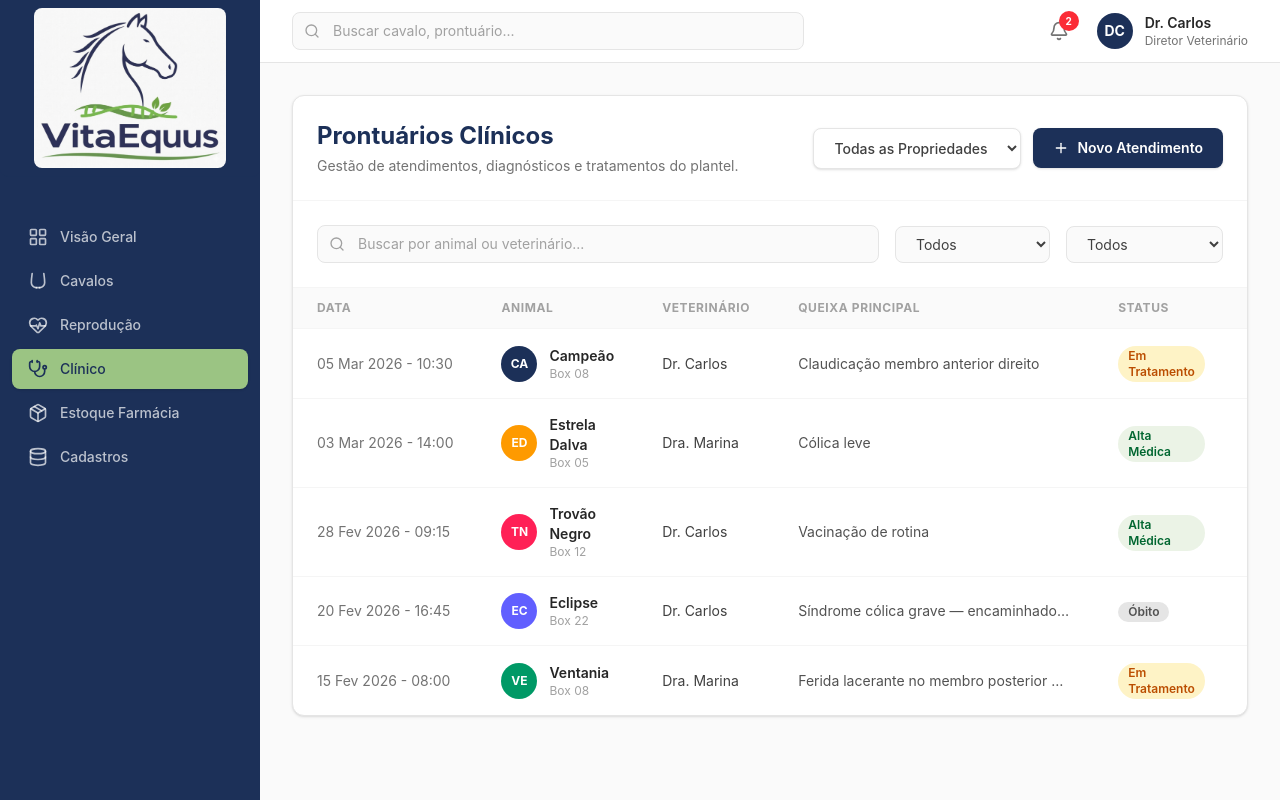
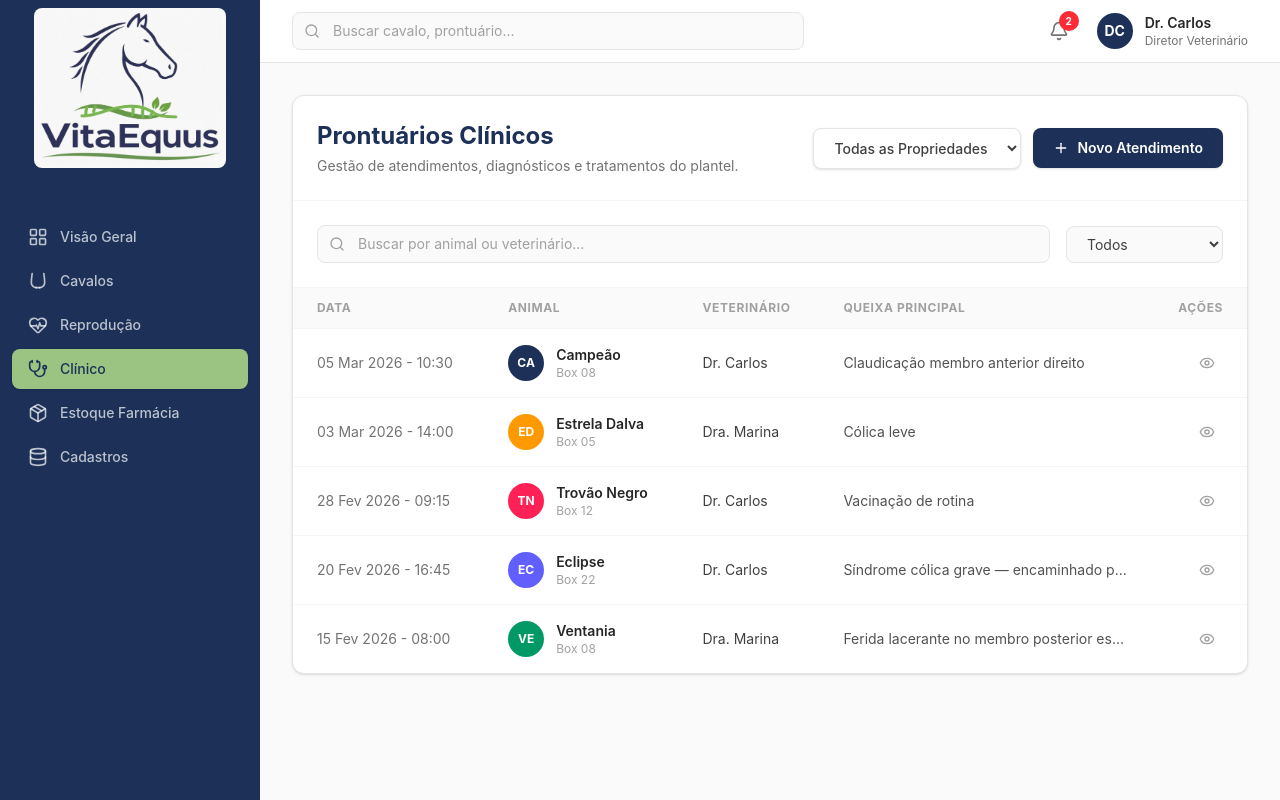
Before and after one commit to diogobrasil/vitta-equus-front, a React (Vite) app: page /clinico in a window 1280 px wide. Built offline with nearby package versions, Linux system fonts and the light colour scheme.

Commit message:
refactor: Removing status and editing Clinical Records

```diff
--- a/src/pages/ProntuariosClinicos.tsx
+++ b/src/pages/ProntuariosClinicos.tsx
@@ -1,10 +1,8 @@
 import { useState } from "react";
 import { useNavigate } from "react-router-dom";
-import { Search, Plus, Eye, Edit } from "lucide-react";
+import { Search, Plus, Eye } from "lucide-react";
 
 /* ─────────────────────── Tipos ─────────────────────── */
-
-type StatusAtendimento = "em_tratamento" | "alta" | "obito";
 
 interface AtendimentoSummary {
     id: number;
@@ -14,7 +12,6 @@ interface AtendimentoSummary {
     avatar: string;
     veterinario: string;
     queixa: string;
-    status: StatusAtendimento;
     propriedade: string;
 }
 
@@ -29,7 +26,6 @@ const MOCK_ATENDIMENTOS: AtendimentoSummary[] = [
         avatar: "CA",
         veterinario: "Dr. Carlos",
         queixa: "Claudicação membro anterior direito",
-        status: "em_tratamento",
         propriedade: "Fazenda Esperança",
     },
     {
@@ -40,7 +36,6 @@ const MOCK_ATENDIMENTOS: AtendimentoSummary[] = [
         avatar: "ED",
         veterinario: "Dra. Marina",
         queixa: "Cólica leve",
-        status: "alta",
         propriedade: "Haras Boa VistaLTDA",
     },
     {
@@ -51,7 +46,6 @@ const MOCK_ATENDIMENTOS: AtendimentoSummary[] = [
         avatar: "TN",
         veterinario: "Dr. Carlos",
         queixa: "Vacinação de rotina",
-        status: "alta",
         propriedade: "Fazenda Esperança",
     },
     {
@@ -62,7 +56,6 @@ const MOCK_ATENDIMENTOS: AtendimentoSummary[] = [
         avatar: "EC",
         veterinario: "Dr. Carlos",
         queixa: "Síndrome cólica grave — encaminhado para cirurgia",
-        status: "obito",
         propriedade: "Haras Boa VistaLTDA",
     },
     {
@@ -73,24 +66,11 @@ const MOCK_ATENDIMENTOS: AtendimentoSummary[] = [
         avatar: "VE",
         veterinario: "Dra. Marina",
         queixa: "Ferida lacerante no membro posterior esquerdo",
-        status: "em_tratamento",
         propriedade: "Fazenda Esperança",
     },
 ];
 
 /* ─────────────────────── Helpers visuais ─────────────────────── */
-
-const STATUS_BADGE: Record<StatusAtendimento, string> = {
-    em_tratamento: "bg-amber-100 text-amber-700",
-    alta: "bg-brand-green/20 text-green-800",
-    obito: "bg-neutral-200 text-neutral-600",
-};
-
-const STATUS_LABEL: Record<StatusAtendimento, string> = {
-    em_tratamento: "Em Tratamento",
-    alta: "Alta Médica",
-    obito: "Óbito",
-};
 
 const AVATAR_COLORS = [
     "bg-brand-blue",
@@ -106,7 +86,6 @@ export default function ProntuariosClinicos() {
     const navigate = useNavigate();
     const [busca, setBusca] = useState("");
     const [propriedadeFiltro, setPropriedadeFiltro] = useState("Todas");
-    const [filtroStatus, setFiltroStatus] = useState("Todos");
     const [filtroPeriodo, setFiltroPeriodo] = useState("Todos");
 
     const atendimentosFiltrados = MOCK_ATENDIMENTOS.filter((a) => {
@@ -115,10 +94,6 @@ export default function ProntuariosClinicos() {
             a.animalNome.toLowerCase().includes(busca.toLowerCase()) ||
             a.veterinario.toLowerCase().includes(busca.toLowerCase());
 
-        const matchStatus =
-            filtroStatus === "Todos" ||
-            STATUS_LABEL[a.status] === filtroStatus;
-
         const matchPropriedade =
             propriedadeFiltro === "Todas" ||
             a.propriedade === propriedadeFiltro;
@@ -126,7 +101,7 @@ export default function ProntuariosClinicos() {
         // Período simplificado (mock — sem lógica real de datas)
         const matchPeriodo = filtroPeriodo !== undefined;
 
-        return matchBusca && matchStatus && matchPeriodo && matchPropriedade;
+        return matchBusca && matchPeriodo && matchPropriedade;
     });
 
     const inputClass =
@@ -180,18 +155,6 @@ export default function ProntuariosClinicos() {
                     />
                 </div>
 
-                {/* Filtro Status */}
-                <select
-                    value={filtroStatus}
-                    onChange={(e) => setFiltroStatus(e.target.value)}
-                    className={inputClass}
-                >
-                    <option>Todos</option>
-                    <option>Em Tratamento</option>
-                    <option>Alta Médica</option>
-                    <option>Óbito</option>
-                </select>
-
                 {/* Filtro Período */}
                 <select
                     value={filtroPeriodo}
@@ -214,7 +177,6 @@ export default function ProntuariosClinicos() {
                             <th className="px-6 py-3">Animal</th>
                             <th className="px-6 py-3">Veterinário</th>
                             <th className="px-6 py-3">Queixa Principal</th>
-                            <th className="px-6 py-3">Status</th>
                             <th className="px-6 py-3 text-right">Ações</th>
                         </tr>
                     </thead>
@@ -258,15 +220,6 @@ export default function ProntuariosClinicos() {
                                     {at.queixa}
                                 </td>
 
-                                {/* Status */}
-                                <td className="px-6 py-4">
-                                    <span
-                                        className={`inline-flex items-center rounded-full px-2.5 py-0.5 text-xs font-semibold ${STATUS_BADGE[at.status]}`}
-                                    >
-                                        {STATUS_LABEL[at.status]}
-                                    </span>
-                                </td>
-
                                 {/* Ações */}
                                 <td className="px-6 py-4">
                                     <div className="flex items-center justify-end gap-1">
@@ -278,14 +231,6 @@ export default function ProntuariosClinicos() {
                                         >
                                             <Eye className="h-4 w-4" />
                                         </button>
-                                        <button
-                                            type="button"
-                                            aria-label="Editar"
-                                            title="Editar"
-                                            className="rounded-lg p-2 text-neutral-400 transition-colors hover:bg-neutral-100 hover:text-brand-blue"
-                                        >
-                                            <Edit className="h-4 w-4" />
-                                        </button>
                                     </div>
                                 </td>
                             </tr>
@@ -294,7 +239,7 @@ export default function ProntuariosClinicos() {
                         {atendimentosFiltrados.length === 0 && (
                             <tr>
                                 <td
-                                    colSpan={6}
+                                    colSpan={5}
                                     className="px-6 py-12 text-center text-sm text-neutral-400"
                                 >
                                     Nenhum atendimento encontrado com os filtros
```
